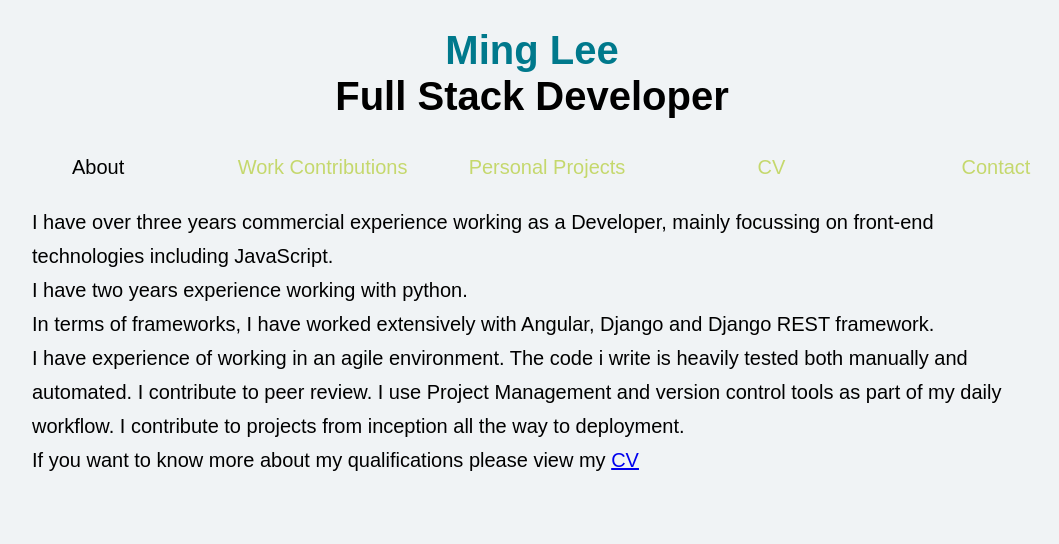
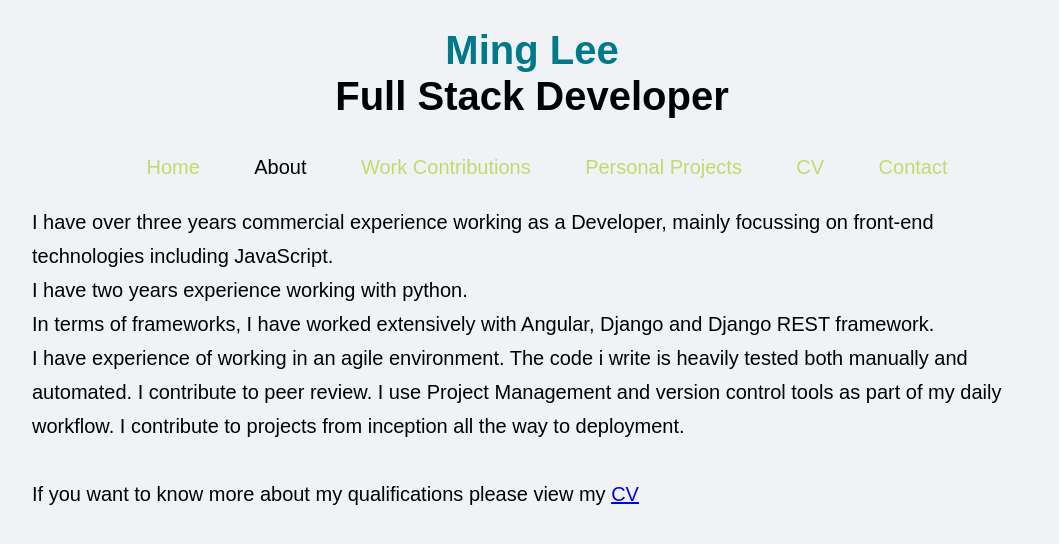
Before and after one commit to MingLee02/MingLee02.github.io, a Jekyll site: the page built from about/index.md, in a window 1280 px wide. Shown: the top 544 px of the page, without its empty margins (108-1167 px from the left). Built offline with Jekyll 4.4.1, drawn with Linux system fonts in a browser that asks for light colours.

Commit message:
Finish site edit.

```diff
--- a/_includes/main-nav.html
+++ b/_includes/main-nav.html
@@ -1,5 +1,6 @@
 <nav>
     <ul class="main-menu">
+    	<li><a href="/">Home</a></li>
         <li><a href="/about/" {% if page.bodyid == "about" %}class="active"{% endif %}>About</a></li>
         <li><a href='/work/' {% if page.bodyid == "work" %}class="active"{% endif %}>Work Contributions</a></li>
         <li><a href='/personal/' {% if page.bodyid == "personal" %}class="active"{% endif %}>Personal Projects</a></li>
--- a/_sass/_site-nav.sass
+++ b/_sass/_site-nav.sass
@@ -16,9 +16,7 @@ nav
             padding: 10px 20px
             text-align: center
             text-decoration: none
-            width: 170px
         a:hover
-            background: #c5d86d
             color: #00798c
     .active
         color: #000000
--- a/about/index.md
+++ b/about/index.md
@@ -12,5 +12,5 @@ In terms of frameworks, I have worked extensively with Angular, Django and Djang
 
 I have experience of working in an agile environment. The code i write is heavily tested both manually and automated. I contribute to peer review. I use Project Management and version control tools as part of my daily workflow. I contribute to projects from inception all the way to deployment.
 
-
+<br/>
 If you want to know more about my qualifications please view my <a href='/cv/'>CV</a>
```
